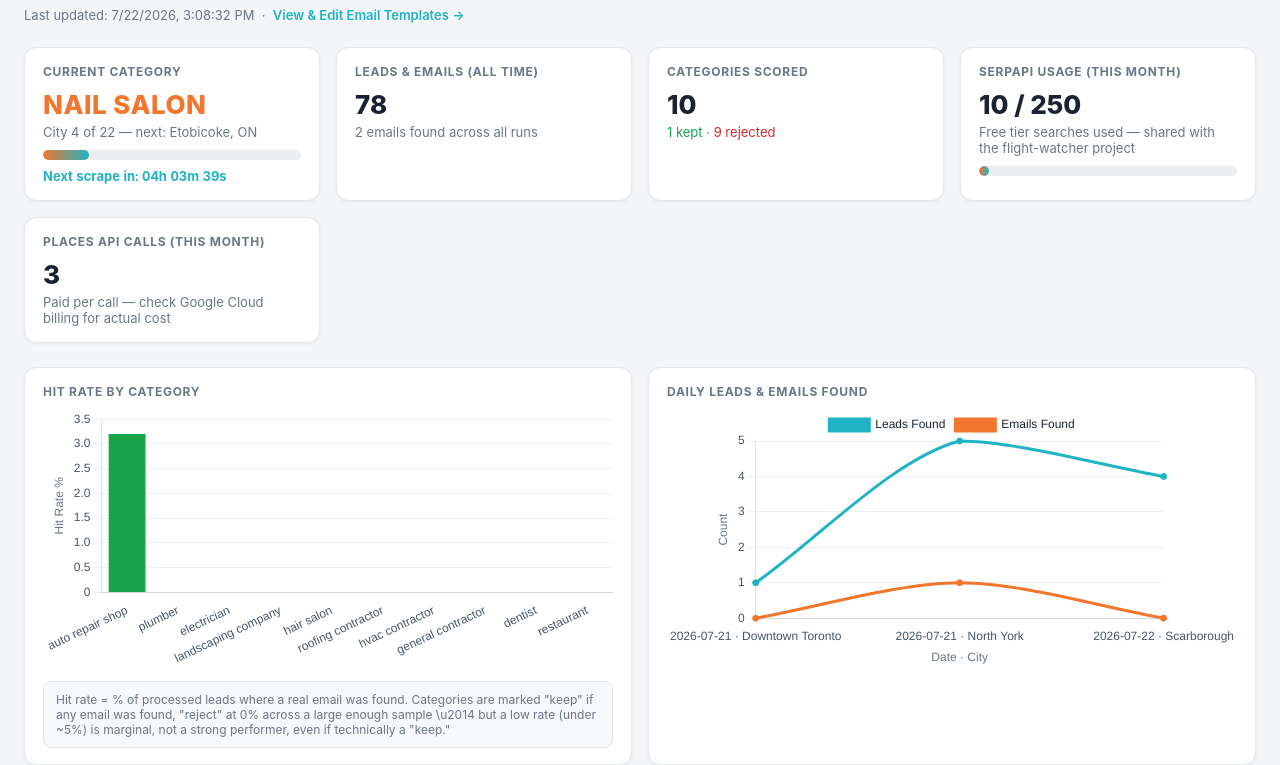
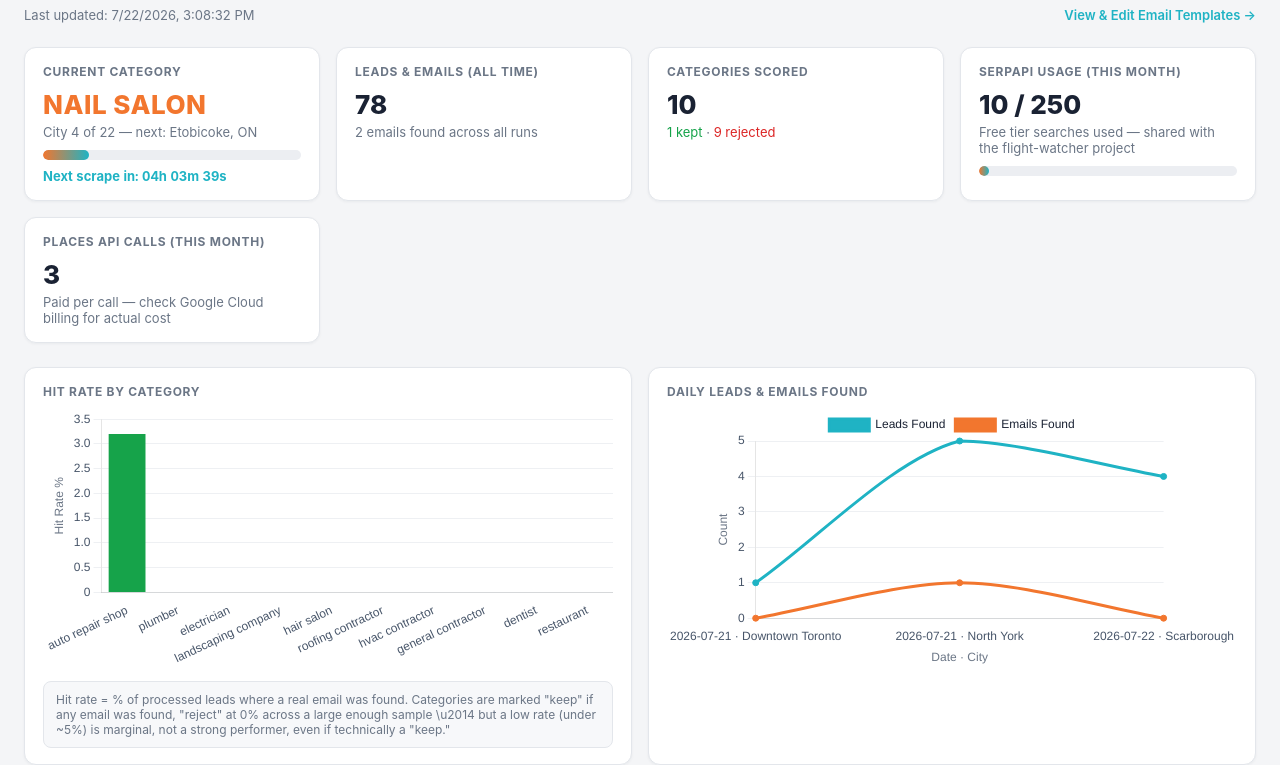
Before and after one commit to ZeroTouchAI/outreach-lead-scraper, a website: page index.html in a window 1280 px wide. Shown: the part 68-833 px from the top of the page. Drawn offline with nearby package versions, Linux system fonts and the light colour scheme.

Commit message:
fix: proper right-aligned flex row for templates link, decoupled from JS text updates

```diff
--- a/index.html
+++ b/index.html
@@ -41,6 +41,9 @@
   .section-sub { font-size:12px; color:var(--muted); margin-bottom:12px; }
   .info-note { font-size:12px; color:var(--muted); background:#f7f8fa; border:1px solid var(--border); border-radius:8px; padding:10px 12px; margin-top:12px; }
   @media (max-width:700px) { .chart-card { grid-column:span 1; } }
+  .subtitle-row { display:flex; justify-content:space-between; align-items:center; flex-wrap:wrap; gap:12px; margin:10px 0 24px; }
+  .templates-link { font-size:13px; color:var(--cyan); text-decoration:none; font-weight:600; white-space:nowrap; }
+  .templates-link:hover { text-decoration:underline; }
 </style>
 </head>
 <body>
@@ -52,7 +55,10 @@
     <div class="brand-sub">No-Website Lead Radar</div>
   </div>
 </div>
-<div class="subtitle" id="lastUpdated">Loading... &nbsp;&middot;&nbsp; <a href="templates.html" style="color:#1fb3c4; text-decoration:none; font-weight:600;">View &amp; Edit Email Templates &rarr;</a></div>
+<div class="subtitle-row">
+  <div class="subtitle" id="lastUpdated" style="margin:0;">Loading...</div>
+  <a class="templates-link" href="templates.html">View &amp; Edit Email Templates &rarr;</a>
+</div>
 
 <div class="grid" id="statusCards"></div>
 
@@ -97,10 +103,9 @@ async function loadDashboard() {
     document.getElementById("lastUpdated").textContent = "Failed to load dashboard data: " + err.message;
     return;
   }
-  document.getElementById("lastUpdated").innerHTML = (data.lastUpdated
+  document.getElementById("lastUpdated").textContent = data.lastUpdated
     ? "Last updated: " + new Date(data.lastUpdated).toLocaleString()
-    : "Not yet run -- this is the starting state before day 1.")
-    + ' &nbsp;&middot;&nbsp; <a href="templates.html" style="color:#1fb3c4; text-decoration:none; font-weight:600;">View &amp; Edit Email Templates &rarr;</a>';
+    : "Not yet run -- this is the starting state before day 1.";
   renderStatusCards(data);
   renderLeaderboard(data);
   renderCompanies(data);
```
